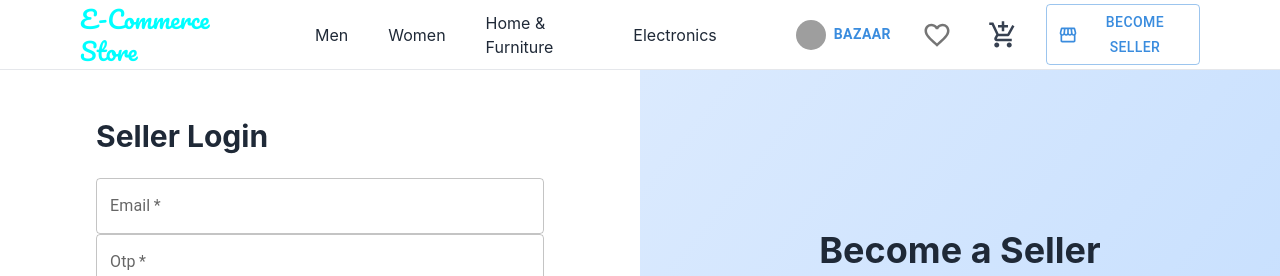
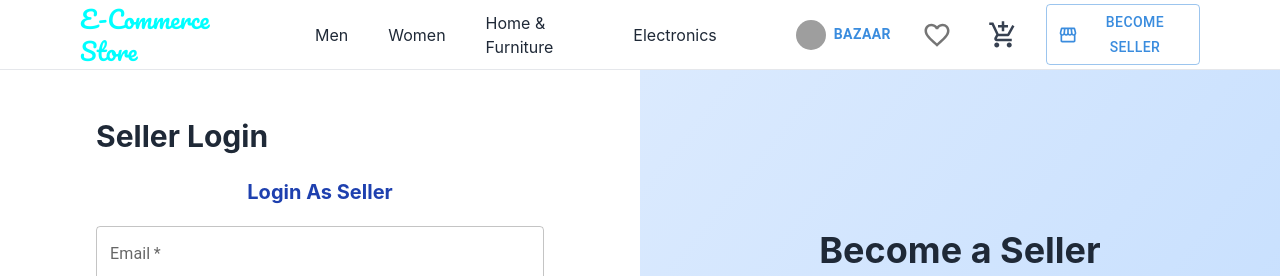
Before and after one commit to shubhcoding01/ecomproject, a React (Create React App) app: page /become-seller in a window 1280 px wide. Shown: the top 276 px of the page. Built offline with nearby package versions, Linux system fonts and the light colour scheme; grey boxes are pictures that could not be loaded; some icons are missing.

Commit message:
Add header to SellerLoginForm for improved user guidance

```diff
--- a/src/customer/pages/Become Seller/SellerLoginForm.tsx
+++ b/src/customer/pages/Become Seller/SellerLoginForm.tsx
@@ -15,6 +15,9 @@ const SellerLoginForm = () => {
   })
   return (
     <div>
+      <h1 className="text-center font-bold text-xl text-primary-color pb-5">
+        Login As Seller
+      </h1>
       <div className='spyace-y-9'>
         <TextField
           fullWidth
```
